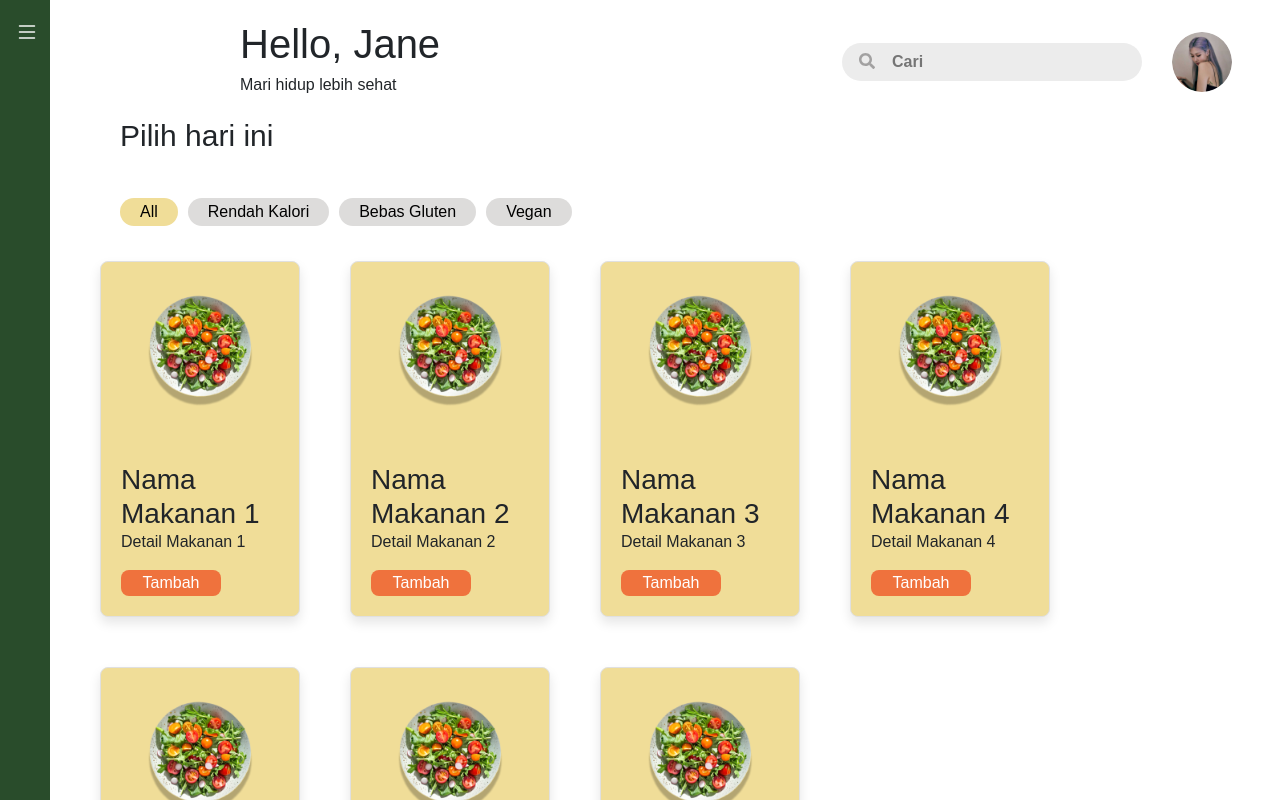
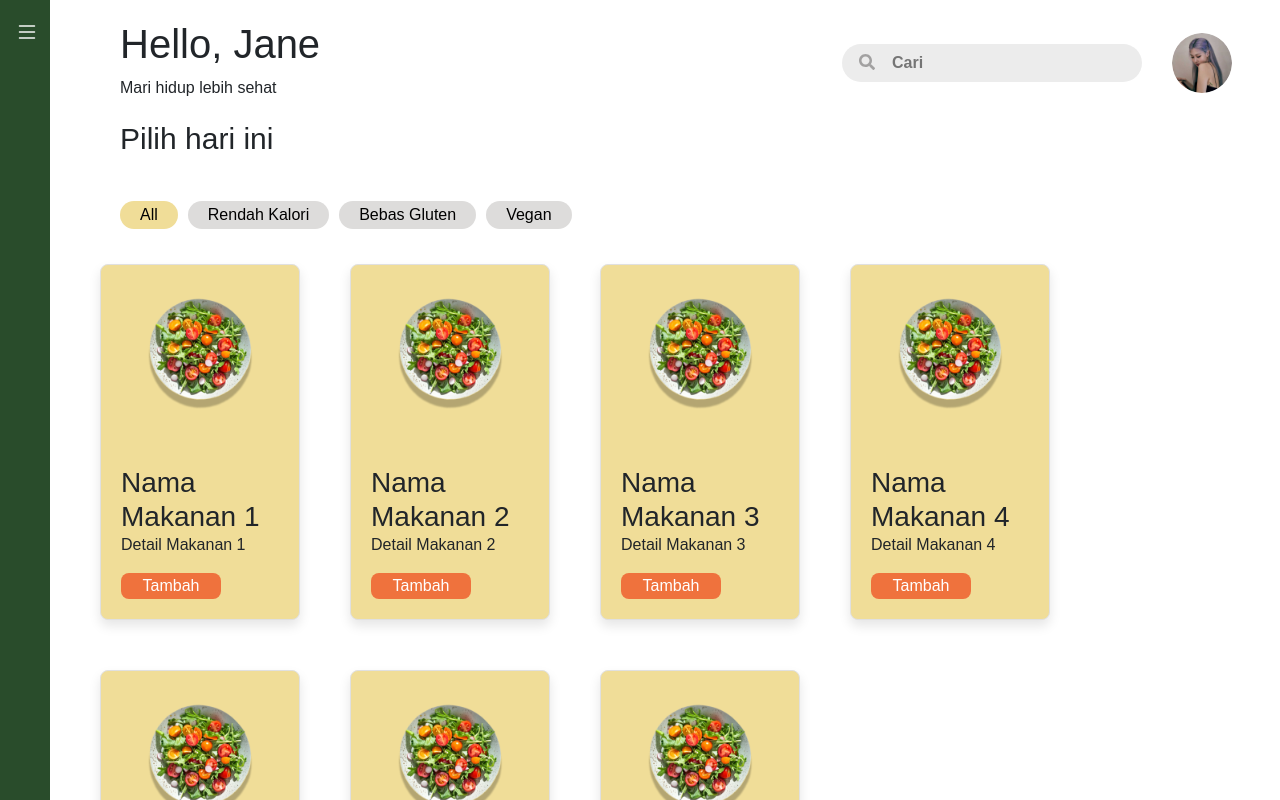
Before and after one commit to Bluewin01/wellnav-front-end, a React (Create React App) app: page /nutrition-tracking/food-choices in a window 1280 px wide. Shown: the top 800 px of the page. Built offline with nearby package versions, Linux system fonts and the light colour scheme; a web font is replaced by a local one.

Commit message:
Remove header-container

```diff
--- a/src/Pages/NutritionTracking/NutritionTracking/NutritionTracking.css
+++ b/src/Pages/NutritionTracking/NutritionTracking/NutritionTracking.css
@@ -4,17 +4,6 @@
   flex-direction: column;
 }
 
-.header-container{
-  margin-left: 15vh;
-}
-
-.header-container p{
-  margin-top:5px;
-}
-
-.header-container h1{
-  margin-bottom: 0px;
-}
 
 .main-content {
   flex: 1;
--- a/src/Pages/NutritionTracking/NutritionTracking/NutritionTracking.jsx
+++ b/src/Pages/NutritionTracking/NutritionTracking/NutritionTracking.jsx
@@ -13,9 +13,7 @@ function NutritionTracking() {
   return (
     <div className="App">
       <CollapseSideBar />
-      <div className="header-container">
-        <Header />
-      </div>
+      <Header />
       <hr className="center-line" />
       <div className="calendar-section">
         <Calendar />
--- a/src/Pages/NutritionTracking/NutritionTrackingA/NutritionTrackingA.jsx
+++ b/src/Pages/NutritionTracking/NutritionTrackingA/NutritionTrackingA.jsx
@@ -43,9 +43,9 @@ function NutritionTrackingA() {
   return (
     <div className="App">
       <CollapseSideBar />
-      <div className="header-container">
-        <Header />
-      </div>
+
+      <Header />
+
       <div className="choose-meal-title">Pilih {mealType} hari ini</div>
       <div className="filter-section">
         {filters.map((filter) => (
--- a/src/Pages/NutritionTracking/NutritionTrackingB/NutritionTrackingB.jsx
+++ b/src/Pages/NutritionTracking/NutritionTrackingB/NutritionTrackingB.jsx
@@ -19,9 +19,7 @@ function NutritionTrackingB() {
   return (
     <div className="App">
       <CollapseSideBar />
-      <div className="header-container">
-        <Header />
-      </div>
+      <Header />
       <div className="chart-container">
         <img src={chefPicture} className="chef-picture" />
         <CalorieChart
--- a/src/Pages/Profile/Profile.jsx
+++ b/src/Pages/Profile/Profile.jsx
@@ -11,9 +11,7 @@ function Profile() {
   return (
     <div className="App">
       <CollapseSideBar />
-      <div className="header-container">
-        <Header />
-      </div>
+      <Header />
       <ProfileHeader />
       <ProfileForm />
     </div>
--- a/src/Pages/ReminderNotification/ReminderNotification.jsx
+++ b/src/Pages/ReminderNotification/ReminderNotification.jsx
@@ -11,9 +11,9 @@ function ReminderNotification() {
   return (
     <div className="App">
       <CollapseSideBar />
-      <div className="header-container">
-        <Header />
-      </div>
+
+      <Header />
+
       <div>
         <NotificationContainer />
       </div>
```
